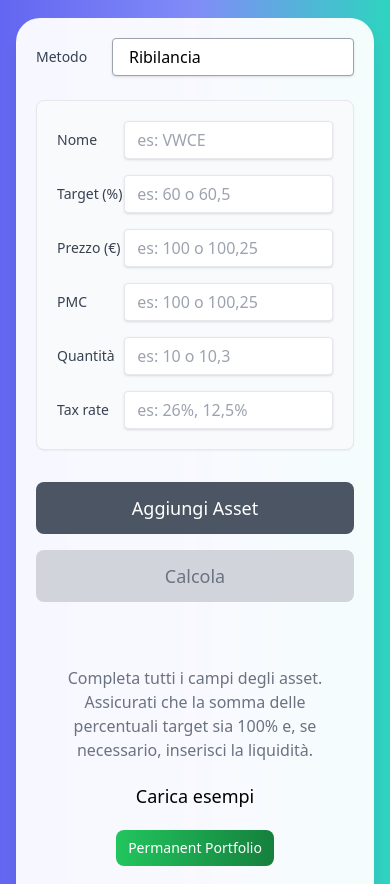
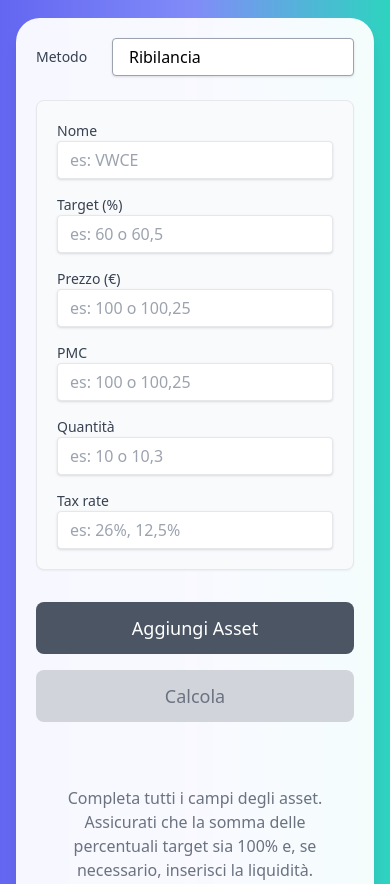
Before and after one commit to simoweb/Rebalance-tool, a React app: page / in a window 390 px wide. Shown: the part 3820-4704 px from the top of the page. Built offline with nearby package versions, Linux system fonts and the light colour scheme.

Commit message:
fix label mobile

```diff
--- a/src/components/calculator/Calculator.js
+++ b/src/components/calculator/Calculator.js
@@ -293,8 +293,8 @@ const Calculator = () => {
 
                                 {(rebalanceMethod === 'add' || rebalanceMethod === 'add_and_rebalance') && (
                                     <div className="mb-6">
-                                        <div className="flex items-center">
-                                            <label className="w-1/3 text-sm md:text-base font-medium text-gray-700 dark:text-gray-400">
+                                        <div className="c">
+                                            <label className="w-full md:w-1/3 text-sm md:text-base font-medium text-gray-700 dark:text-gray-400">
                                                 Liquidità (€)
                                             </label>
                                             <input
@@ -326,28 +326,28 @@ const Calculator = () => {
                                             )}
                                             <div className="space-y-4">
                                                 {/* Input fields (Nome, Target, Prezzo, Quantità) come prima */}
-                                                <div className="flex items-center">
-                                                    <label className="w-1/3 text-sm md:text-base font-medium text-gray-700 dark:text-gray-400">Nome</label>
+                                                <div className="flex flex-col md:flex-row">
+                                                    <label className="w-full md:w-1/3 text-sm md:text-base font-medium text-gray-700 dark:text-gray-400">Nome</label>
                                                     <input type="text" placeholder="es: VWCE" className="shadow appearance-none border rounded w-full py-2 px-3 text-gray-700 leading-tight focus:outline-none focus:shadow-outline dark:bg-gray-700 dark:text-gray-400 dark:border-transparent" value={asset.name} onChange={(e) => updateAsset(index, 'name', e.target.value)} />
                                                 </div>
-                                                <div className="flex items-center">
-                                                    <label className="w-1/3 text-sm md:text-base font-medium text-gray-700 dark:text-gray-400">Target (%)</label>
+                                                <div className="flex flex-col md:flex-row">
+                                                    <label className="w-full md:w-1/3 text-sm md:text-base font-medium text-gray-700 dark:text-gray-400">Target (%)</label>
                                                     <input type="text" inputMode="decimal" placeholder="es: 60 o 60,5" className="shadow appearance-none border rounded w-full py-2 px-3 text-gray-700 leading-tight focus:outline-none focus:shadow-outline dark:bg-gray-700 dark:text-gray-400 dark:border-transparent" value={asset.targetPercentage} onChange={(e) => updateAsset(index, 'targetPercentage', e.target.value)} />
                                                 </div>
-                                                <div className="flex items-center">
-                                                    <label className="w-1/3 text-sm md:text-base font-medium text-gray-700 dark:text-gray-400">Prezzo (€)</label>
+                                                <div className="flex flex-col md:flex-row">
+                                                    <label className="w-full md:w-1/3 text-sm md:text-base font-medium text-gray-700 dark:text-gray-400">Prezzo (€)</label>
                                                     <input type="text" inputMode="decimal" placeholder="es: 100 o 100,25" className="shadow appearance-none border rounded w-full py-2 px-3 text-gray-700 leading-tight focus:outline-none focus:shadow-outline dark:bg-gray-700 dark:text-gray-400 dark:border-transparent" value={asset.currentPrice} onChange={(e) => updateAsset(index, 'currentPrice', e.target.value)} />
                                                 </div>
-                                                <div className="flex items-center">
-                                                    <label className="w-1/3 text-sm md:text-base font-medium text-gray-700 dark:text-gray-400">PMC</label>
+                                                <div className="flex flex-col md:flex-row">
+                                                    <label className="w-full md:w-1/3 text-sm md:text-base font-medium text-gray-700 dark:text-gray-400">PMC</label>
                                                     <input type="text" inputMode="decimal" placeholder="es: 100 o 100,25" className="shadow appearance-none border rounded w-full py-2 px-3 text-gray-700 leading-tight focus:outline-none focus:shadow-outline dark:bg-gray-700 dark:text-gray-400 dark:border-transparent" value={asset.pmc} onChange={(e) => updateAsset(index, 'pmc', e.target.value)} />
                                                 </div>
-                                                <div className="flex items-center">
-                                                    <label className="w-1/3 text-sm md:text-base font-medium text-gray-700 dark:text-gray-400">Quantità</label>
+                                                <div className="flex flex-col md:flex-row">
+                                                    <label className="w-full md:w-1/3 text-sm md:text-base font-medium text-gray-700 dark:text-gray-400">Quantità</label>
                                                     <input type="text" inputMode="decimal" placeholder="es: 10 o 10,3" className="shadow appearance-none border rounded w-full py-2 px-3 text-gray-700 leading-tight focus:outline-none focus:shadow-outline dark:bg-gray-700 dark:text-gray-400 dark:border-transparent" value={asset.quantity} onChange={(e) => updateAsset(index, 'quantity', e.target.value)} />
                                                 </div>
-                                                <div className="flex items-center">
-                                                    <label className="w-1/3 text-sm md:text-base font-medium text-gray-700 dark:text-gray-400">Tax rate</label>
+                                                <div className="flex flex-col md:flex-row">
+                                                    <label className="w-full md:w-1/3 text-sm md:text-base font-medium text-gray-700 dark:text-gray-400">Tax rate</label>
                                                     <input type="text" inputMode="decimal" placeholder="es: 26%, 12,5%" className="shadow appearance-none border rounded w-full py-2 px-3 text-gray-700 leading-tight focus:outline-none focus:shadow-outline dark:bg-gray-700 dark:text-gray-400 dark:border-transparent" value={asset.taxRate} onChange={(e) => updateAsset(index, 'taxRate', e.target.value)} />
                                                 </div>
 
```
